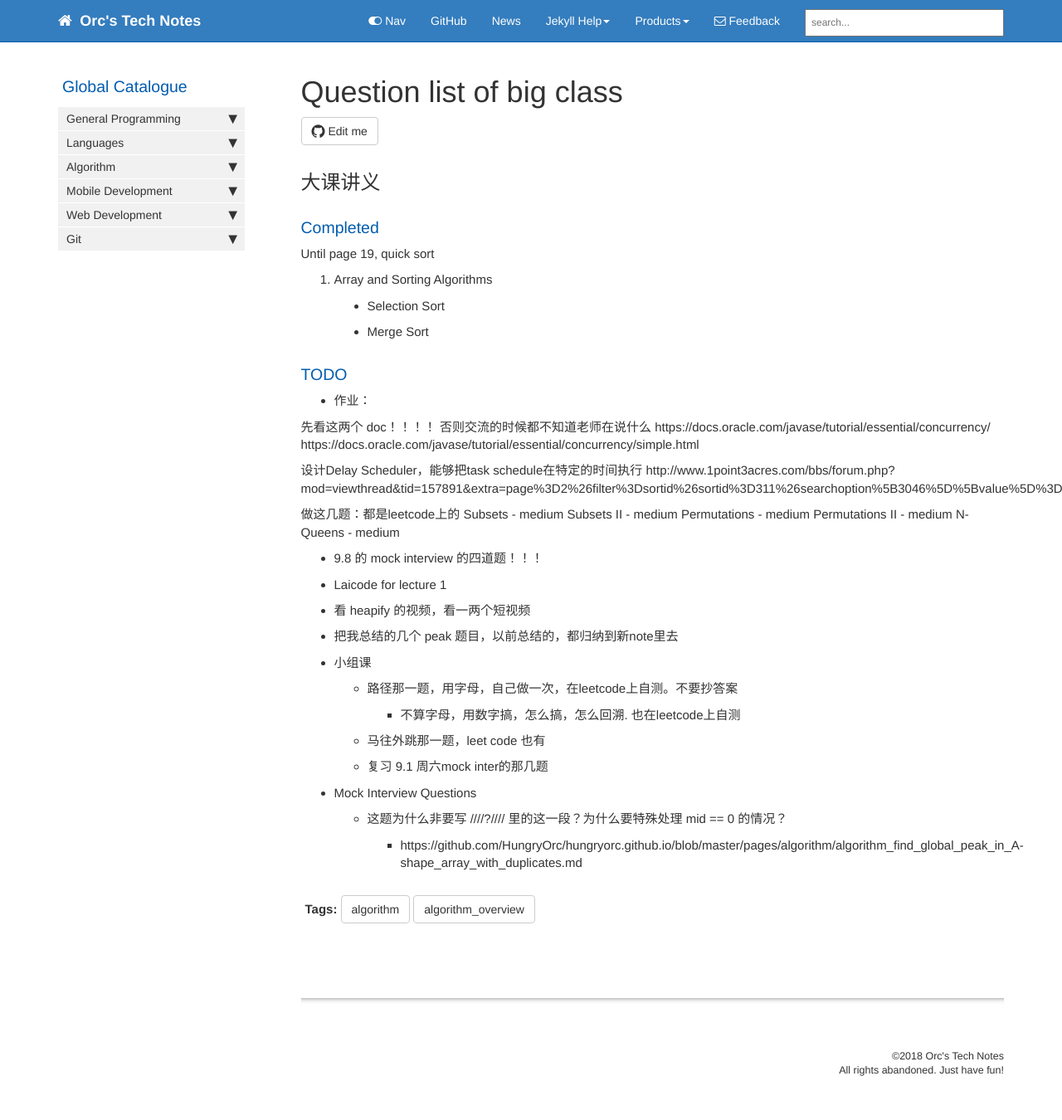
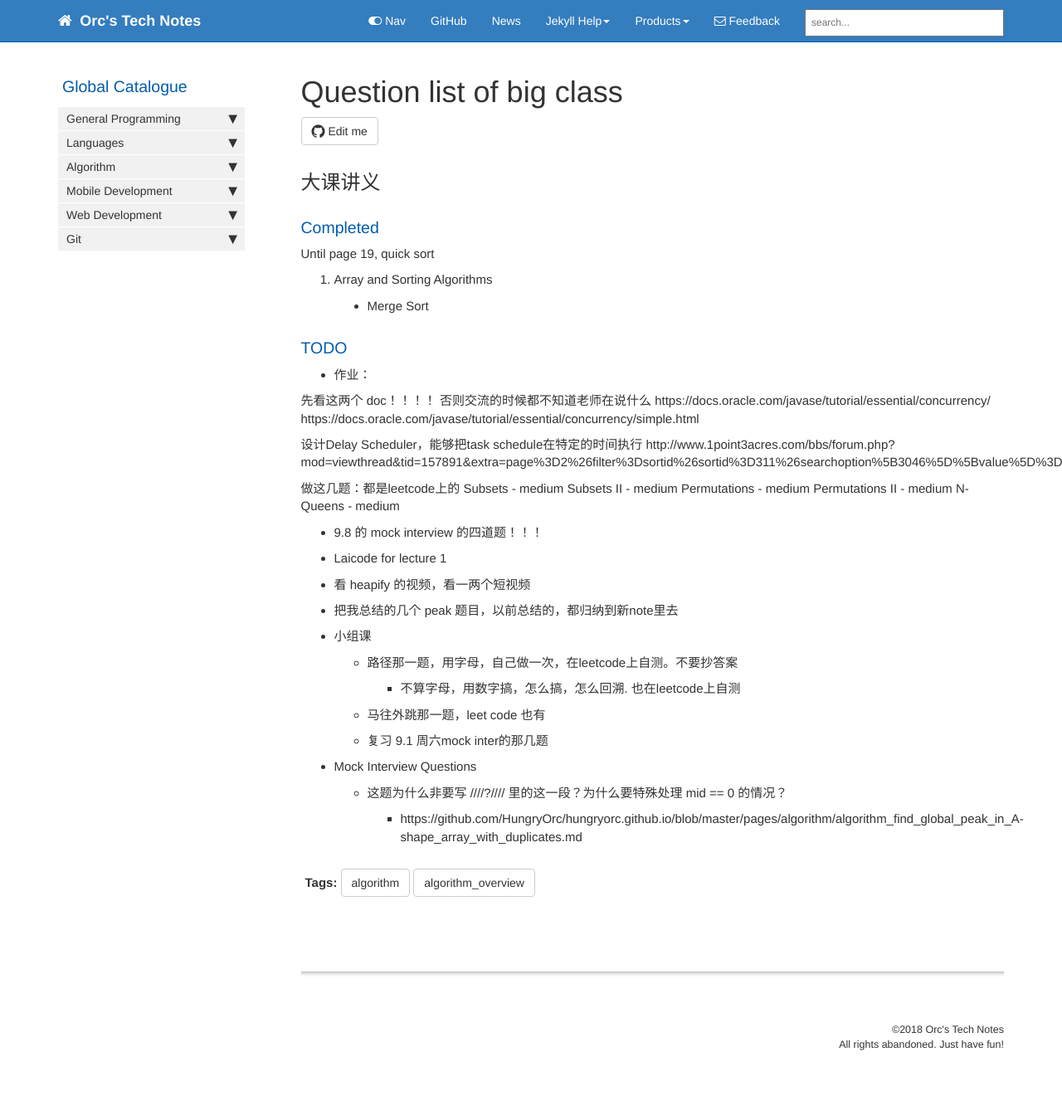
Before and after one commit to HungryOrc/hungryorc.github.io, a Jekyll site: the page built from pages/algorithm/algorithm_todo.md, in a window 1280 px wide. Shown: the whole page at 83% size. Built offline with Jekyll 4.4.1, drawn with Linux system fonts in a browser that asks for light colours; nearby versions of some CDN libraries; comment, search, counter and statistics services are not loaded; after the commit the page ends 1319 px from its top, so only the background shows below that.

Commit message:
Update algorithm_todo.md

```diff
--- a/pages/algorithm/algorithm_todo.md
+++ b/pages/algorithm/algorithm_todo.md
@@ -14,7 +14,6 @@ toc: false
 Until page 19, quick sort
 
 1. Array and Sorting Algorithms
-* Selection Sort
 * Merge Sort
 
 ### TODO
```
